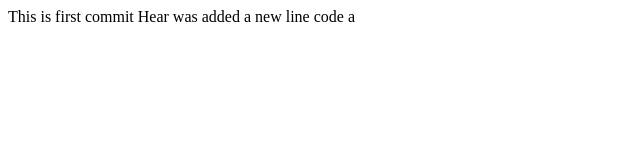
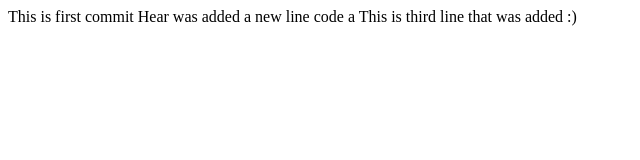
Before and after one commit to 1NowayBack1/homew_frontend_git, a plain HTML site: page index.html in a window 1280 px wide. Shown: the whole page, without its empty margins (0-640 px from the left). Drawn offline with Linux system fonts and the light colour scheme.

Commit message:
Update index.html

```diff
--- a/index.html
+++ b/index.html
@@ -8,5 +8,7 @@
 <body>
 	This is first commit
 	Hear was added a new line code a
+
+	This is third line that was added :)
 </body>
 </html>
```
